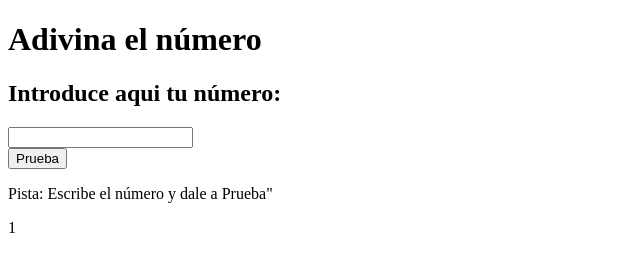
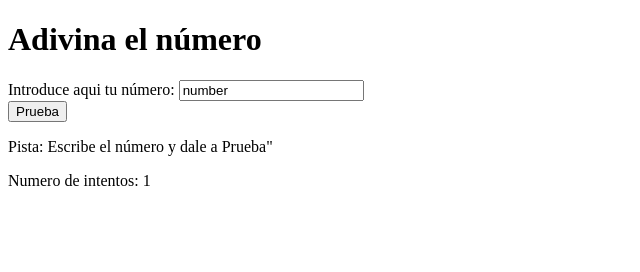
Before and after one commit to nereazam/GUESS-THE-SECRET-NUMBER, a plain HTML site: page index.html in a window 1280 px wide. Both pictures are taken after a click on the button "Prueba". Shown: the whole page, without its empty margins (0-640 px from the left). Drawn offline with Linux system fonts and the light colour scheme.

Commit message:
add issues corrections

```diff
--- a/index.html
+++ b/index.html
@@ -1,30 +1,29 @@
 <!DOCTYPE html>
 <html lang="es">
-
   <head>
     <meta charset="UTF-8" />
     <meta http-equiv="X-UA-Compatible" content="IE=edge" />
     <meta name="viewport" content="width=device-width, initial-scale=1.0" />
     <link rel="stylesheet" href="./css/main.css" />
-  <title> Ev. intermedia</title>
+    <title>Ev. intermedia</title>
   </head>
 
   <body>
     <main>
-<h1> Adivina el número</h1>
-<h2>Introduce aqui tu número:</h2>
+      <h1>Adivina el número</h1>
+
       <form>
-    <label for=""></label>
-    <input class="js-user" type="text">
+        <label for="number">Introduce aqui tu número:</label>
+        <input value="number" class="js-user" type="text" id="number" />
       </form>
-<button  class="js-btn">Prueba</button>
-<form action="">
-   <p class="js-clue" >Pista: Escribe el número y dale a Prueba"</p>
-  <p class="js-total"> Numero de intentos:0</p>
-</form>
+      <button class="js-btn">Prueba</button>
+
+      <p class="js-clue">Pista: Escribe el número y dale a Prueba"</p>
+      <p class="js-total">
+        Numero de intentos: <span class="js-tries">0</span>
+      </p>
     </main>
 
     <script src="./js/main.js"></script>
   </body>
-
 </html>
--- a/js/main.js
+++ b/js/main.js
@@ -4,6 +4,11 @@ const btn = document.querySelector('.js-btn');
 
 const clue= document.querySelector('.js-clue');
 const total= document.querySelector('.js-total');
+const tries= document.querySelector('.js-tries');
+
+
+
+
 
 
 const random= getRandomNumber(100);
@@ -19,8 +24,6 @@ function handleClick(ev) {
     ev.preventDefault();
     getNumber();
     updateNumber();
-
-
   }
    btn.addEventListener('click', handleClick);
 
@@ -29,31 +32,34 @@ function handleClick(ev) {
 
 
 //funcion para sumar el total de intentos
-   let sumTotal = 0;
 
 
- //funcion para recoger el valor que intruduce el usuario
+  let sumTotal = 0;
+ //funcion para recoger el valor que intruduce el usuario(la que yo hice(no modificaba solo el numero sino todo el texto...añadir etiqueta span en html))
    function updateNumber() {
     sumTotal = sumTotal + 1;
-   total.innerHTML = sumTotal
-  }
+   tries.innerHTML = sumTotal
+}
+
 
 //condicional
 
-const getNumber = () => {
 
-  const userValue = parseInt(user.value);
-    if (userValue > 100 ){
-        clue.innerHTML = "El numero debe estar entre 1 y 100"
+ const getNumber = () => {
+
+ const userValue = parseInt(user.value);
+
+ if (userValue > 100 ){
+        clue.innerHTML = "El numero debe estar entre 1 y 100";
     }
-    if (userValue> random ) {
-        clue.innerHTML = "Demasiado alto"
+    else if (userValue> random ) {
+        clue.innerHTML = "Demasiado alto";
     }
     else if (userValue< random) {
-        clue.innerHTML = "Demasiado bajo"
+        clue.innerHTML = "Demasiado bajo";
     }
     else if (userValue === random) {
-        clue.innerHTML = "Has ganado campeona"
+        clue.innerHTML = "Has ganado campeona";
     }
 
 }
```
Lines whose indentation alone changed are shown as unchanged.
